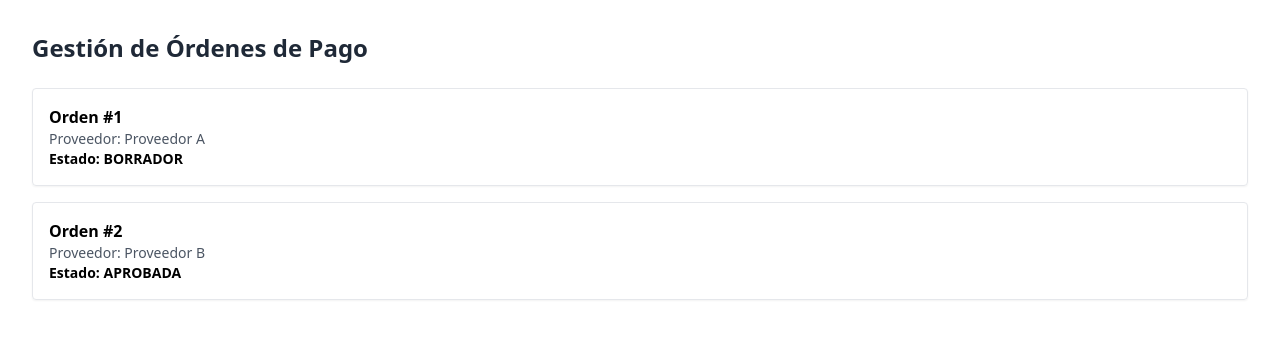
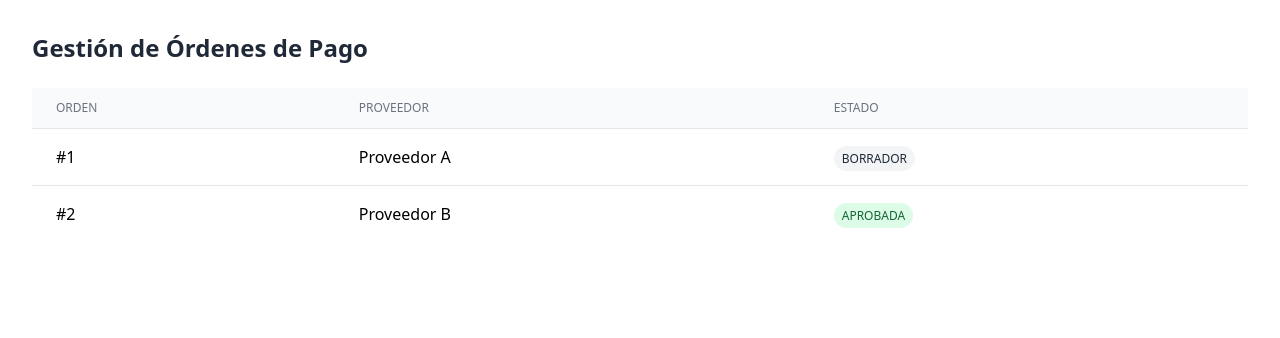
Before and after one commit to juandaosp/ginko-payment-orders, a Nuxt app: page / in a window 1280 px wide. Shown: the top 338 px of the page. Built offline with nearby package versions, Linux system fonts and the light colour scheme.

Commit message:
feat(US-2.4): integrate OrderList into index page and finalize layout

```diff
--- a/pages/index.vue
+++ b/pages/index.vue
@@ -3,7 +3,6 @@ import { useOrderStore } from "../stores/orders";
 
 const ordersStore = useOrderStore();
 
-// Cargamos los datos al montar la página
 onMounted(() => {
     ordersStore.loadOrders();
 });
@@ -11,9 +10,10 @@ onMounted(() => {
 
 <template>
     <div class="p-8">
-        <h1 class="text-2xl font-bold text-gray-800">
+        <h1 class="text-2xl font-bold text-gray-800 mb-6">
             Gestión de Órdenes de Pago
         </h1>
+
         <LoadingState v-if="ordersStore.loading" />
         <ErrorState
             v-else-if="ordersStore.error"
@@ -21,18 +21,10 @@ onMounted(() => {
         />
         <EmptyState v-else-if="ordersStore.orders.length === 0" />
 
-        <ul v-else class="mt-6 space-y-4">
-            <li
-                v-for="order in ordersStore.orders"
-                :key="order.id"
-                class="p-4 border rounded shadow-sm"
-            >
-                <p class="font-semibold">Orden #{{ order.id }}</p>
-                <p class="text-sm text-gray-600">
-                    Proveedor: {{ order.providerName }}
-                </p>
-                <p class="text-sm font-bold">Estado: {{ order.status }}</p>
-            </li>
-        </ul>
+        <OrderList
+            v-else
+            :orders="ordersStore.orders"
+            @order-click="(order) => console.log('Click en:', order)"
+        />
     </div>
 </template>
```
Also changed, not shown: 1 other file (tests, documents, lock files or other folders).
